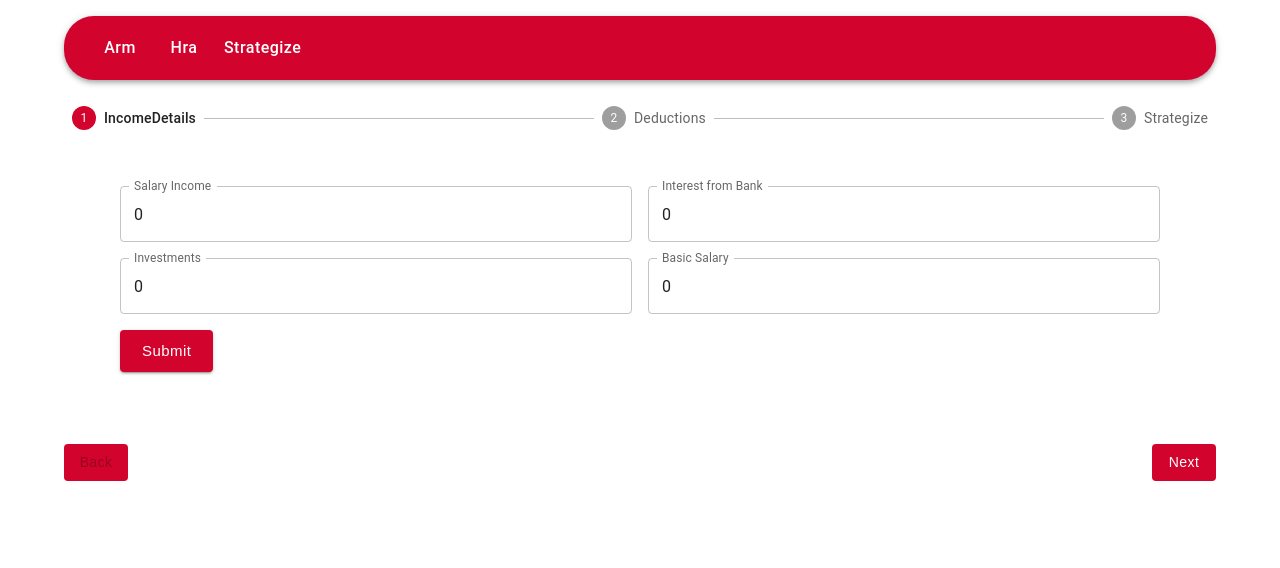
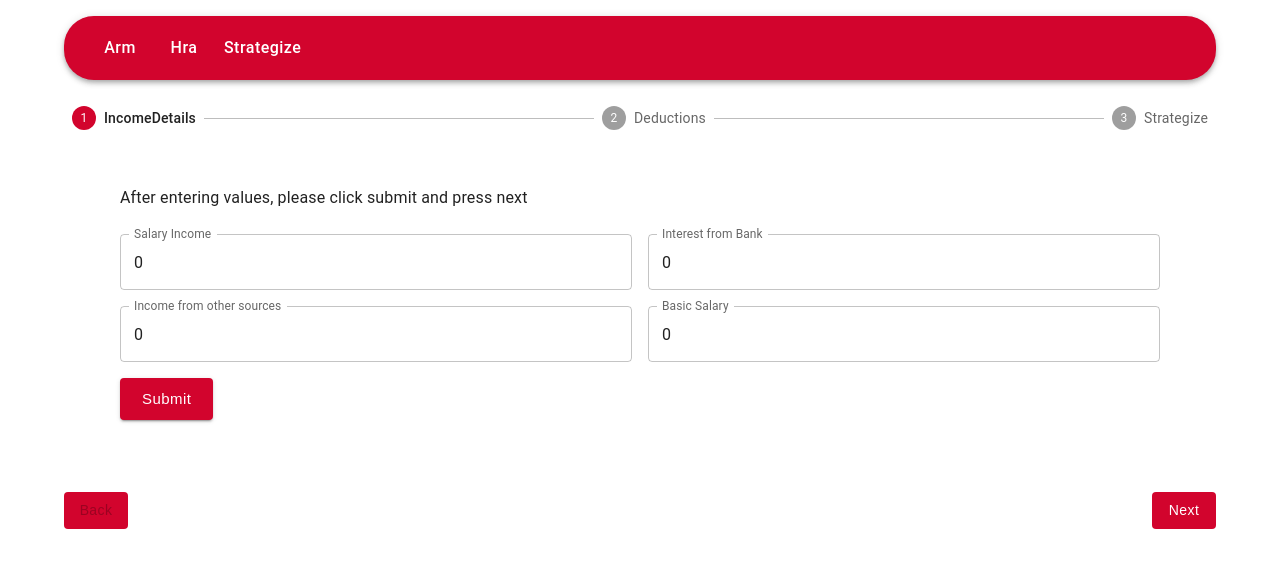
Before and after one commit to Saipraneeth1001/arm-frontend, a React (Create React App) app: page / in a window 1280 px wide. Shown: the top 568 px of the page. Built offline with nearby package versions, Linux system fonts and the light colour scheme.

Commit message:
corrected the issue in incomeform file

```diff
--- a/src/components/IncomeTaxCalculator/Analysis.js
+++ b/src/components/IncomeTaxCalculator/Analysis.js
@@ -10,6 +10,8 @@ import Progress from './Progress';
 import Strategy from './Strategy';
 
 const Analysis = () => {
+
+    const heroku = 'https://arm-ore-e5655a680a32.herokuapp.com';
 
     const hra = useSelector(state => state.deductions.hra);
     const homeLoanSelfOccupied = useSelector(state => state.deductions.homeLoanSelfOccupied);
@@ -49,7 +51,7 @@ const Analysis = () => {
             section80C, medicalInsurancePremium, savingsBankInterest, lta
         }
 
-        axios.post(`https://arm-ore-e5655a680a32.herokuapp.com/v1/strategize/createStrategy`,{
+        axios.post(`http://localhost:8080/v1/strategize/createStrategy`,{
             headers: {
                 'Content-Type':'applicaton/json'
             },
--- a/src/components/IncomeTaxCalculator/IncomeForm.js
+++ b/src/components/IncomeTaxCalculator/IncomeForm.js
@@ -6,6 +6,7 @@ import Grid from '@mui/material/Grid';
 import Button from '@mui/material/Button';
 import { useDispatch } from 'react-redux';
 import { update_income } from '../../slice/incomeSlice';
+import { Typography } from '@mui/material';
 
 
 export default function IncomeForm() {
@@ -22,15 +23,18 @@ export default function IncomeForm() {
             investments,
             incomeFromBank,
         }));
-        setSalaryIncome(0);
-        setIncomeFromBank(0);
-        setInvestments(0);
-        setBasicSalary(0);
+        // setSalaryIncome(0);
+        // setIncomeFromBank(0);
+        // setInvestments(0);
+        // setBasicSalary(0);
     }
 
     return (
         <Box sx={{ flexGrow: 1, margin: 2, padding: 5 }}>
-            <Grid container spacing={2}>
+            <Typography sx={{marginBotton: 2}}>
+                After entering values, please click submit and press next
+            </Typography>
+            <Grid container spacing={2} sx={{marginTop: 1}}>
                 <Grid item xs={12} md={6}>
                     <TextField sx={{ width: '100%' }}
                     id="outlined-basic" label="Salary Income" variant="outlined"
@@ -46,7 +50,7 @@ export default function IncomeForm() {
                 </Grid>
                 <Grid item xs={12} md={6}>
                     <TextField sx={{ width: '100%' }}
-                    id="outlined-basic" label="Investments" variant="outlined"
+                    id="outlined-basic" label="Income from other sources" variant="outlined"
                     value={investments}
                     onChange={(e) => setInvestments(e.target.value)}
                     />
```
